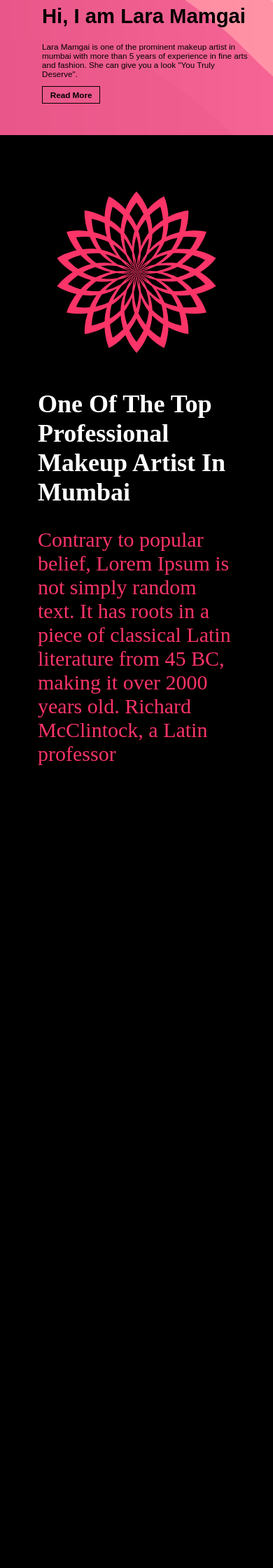
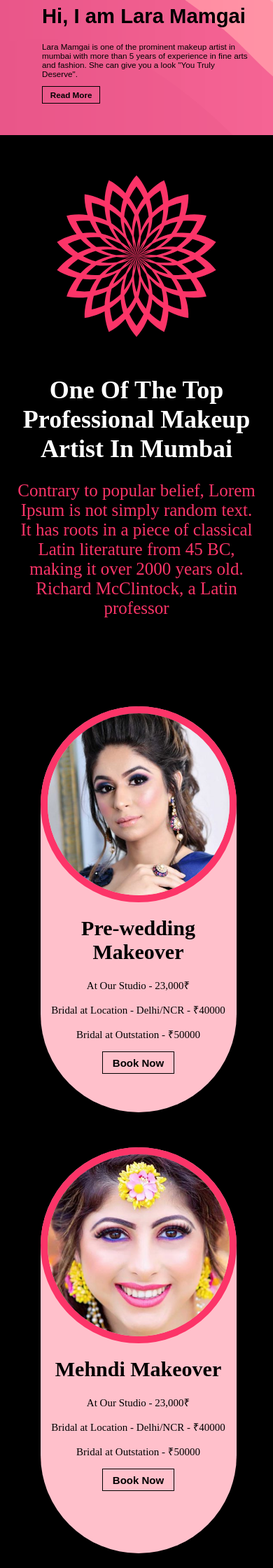
Before and after one commit to shailstar/lara-makeup, a Django app: page / in a window 390 px wide. Shown: the part 414-2654 px from the top of the page at 70% size. Before the commit the page ends 1507 px from the top, so only its background shows below. Run offline with Django 3.2, Linux system fonts and the light colour scheme; some libraries are stand-ins or nearby versions; some web fonts are replaced.

Commit message:
Responsive Services

```diff
--- a/laraweb_root/website/static/1intro.css
+++ b/laraweb_root/website/static/1intro.css
@@ -165,6 +165,8 @@
         object-fit: cover;
     }
 }
+
+
 
 /* Extra large devices (large laptops and desktops, 1200px and up) */
 @media only screen and (max-width: 1200px) {
--- a/laraweb_root/website/static/2services.css
+++ b/laraweb_root/website/static/2services.css
@@ -64,8 +64,8 @@
 	}
 
 	.maketype111, .maketype211, .maketype311, .maketype411{
-		width: 300px;
-		height: 300px;
+		width: 320px;
+		height: 320px;
 		border-radius: 50%;
 		overflow: hidden;
 		border: 10px solid #fc3468;
@@ -75,7 +75,7 @@
 	.maketype112, .maketype212, .maketype312, .maketype412{
 
 		height: 300px;
-		font-size: 22px;
+		font-size: 20px;
 		color: black;
 
 	}
@@ -380,8 +380,8 @@
 	}
 
 	.maketype111, .maketype211, .maketype311, .maketype411{
-		width: 300px;
-		height: 300px;
+		width: 320px;
+		height: 320px;
 		border-radius: 50%;
 		overflow: hidden;
 		border: 10px solid #fc3468;
@@ -391,7 +391,7 @@
 	.maketype112, .maketype212, .maketype312, .maketype412{
 
 		height: 300px;
-		font-size: 22px;
+		font-size: 1.6vw;
 		color: black;
 
 	}
@@ -632,20 +632,176 @@
 }
 
 /* Large devices (laptops/desktops, 992px and up) */
-@media only screen and (max-width: 992px) {...}
+@media only screen and (max-width: 992px) {
+	#services1{
+		grid-template-columns: 75% 25%;
+	}
+	#services11{
+		padding: 10px;
+	}
+
+	#services11 > h1{
+		font-size: 36px;
+	}
+
+	#services11 > p{
+		font-size: 25px;;
+	}
+
+
+	#Layer_1{
+		width: 20vw;
+	}
+
+	.maketype111, .maketype211, .maketype311, .maketype411 {
+    width: 200px;
+    height: 200px;
+  }
+	.maketype112, .maketype212, .maketype312, .maketype412 {
+	    height: 200px;
+	    font-size: 12px;
+	    color: black;
+	}
+  .Drag1, .Drag2, .Drag3, .Drag4{
+  	width: 200px;
+  	height: 200px;
+  }
+
+  .Drag1 > div{
+  	width: 55px;
+  	height: 6px;
+  }
+
+  .Drag2 > div{
+  	width: 55px;
+  	height: 6px;
+  }
+
+  .Drag3 > div{
+  	width: 55px;
+  	height: 6px;
+  }
+
+  .Drag4 > div{
+  	width: 55px;
+  	height: 6px;
+  }
+}
 
 /* Medium devices (landscape tablets, 768px and up) */
-@media only screen and (max-width: 768px) {...}
+@media only screen and (max-width: 768px) {
+	#services11 > h1 {
+	    font-size: 30px;
+	}
+	#services11 > p {
+	    font-size: 25px;
+	}
+	.maketype111, .maketype211, .maketype311, .maketype411 {
+    width: 170px;
+    height: 170px;
+  }
+	.maketype112, .maketype212, .maketype312, .maketype412 {
+	    height: 170px;
+	    font-size: 12px;
+	    color: black;
+	}
+  .Drag1, .Drag2, .Drag3, .Drag4{
+  	width: 170px;
+  	height: 170px;
+  }
+
+  .Drag1 > div{
+  	width: 46px;
+  	height: 6px;
+  }
+
+  .Drag2 > div{
+  	width: 46px;
+  	height: 6px;
+  }
+
+  .Drag3 > div{
+  	width: 46px;
+  	height: 6px;
+  }
+
+  .Drag4 > div{
+  	width: 46px;
+  	height: 6px;
+  }
+}
 
 /* Small devices (portrait tablets and large phones, 600px and up) */
-@media only screen and (max-width: 600px) {...}
+@media only screen and (max-width: 600px) {
+	#services1{
+		grid-template-columns: 100%;
+	  grid-template-rows: 50% 50%;
+	}
+	#services11{
+		grid-column-start: 1;
+		grid-column-end: 2;
+		grid-row-start: 2;
+		grid-row-end: 3;
+		text-align: center;
+	}
+	#services12{
+		grid-column-start: 1;
+		grid-column-end: 2;
+		grid-row-start: 1;
+		grid-row-end: 2;
+		justify-self: center;
+		padding-top: 20px;
+	}
+
+	#Layer_1 {
+	    width: 40vw;
+	}
+	.maketype1{
+		display: flex;
+		flex-direction: column;
+		align-items: center;
+	}
+
+	li.maketype11{
+		display: grid;
+		grid-template-columns: 100%;
+		grid-template-rows: 280px 300px;
+		justify-items: center;
+		height: 450px;
+		width: 280px;
+		border-radius: 140px;
+	}
+
+	.maketype111, .maketype211, .maketype311, .maketype411 {
+		  grid-row-start: 1;
+		  grid-row-end: 2;
+	    width: 280px;
+	    height: 280px;
+	}
+	.maketype112, .maketype212, .maketype312, .maketype412 {
+		  grid-row-start: 2;
+		  grid-row-end: 3;
+		  font-size:  15px;
+		  text-align: center;
+	}
+
+
+
+	.maketype116, .maketype216, .maketype316, .maketype416{
+		display:  none;
+	}
+
+}
 
 @media only screen and (max-width: 450px) {
 	#services1{
-		margin: 35px;
+		margin-top: 80px;
+		margin-left: 5px;
+		margin-right:  5px;
+		margin-bottom: 5px;
 		display: grid;
 		grid-template-columns: 100%;
-		grid-template-rows: 30% 70%;
+		grid-template-rows: 40% 60%;
 	}
 	#services11{
 		grid-column-start: 1;
@@ -660,7 +816,6 @@
 		font-size: 36px;
 	}
 
-	}
 
 	#services12{
 		grid-column-start: 1;
@@ -674,6 +829,43 @@
 		width: 60vw;
 	}
 
+	li.maketype11{
+		display: grid;
+		grid-template-columns: 100%;
+		grid-template-rows: 280px 300px;
+		justify-items: center;
+		height: 450px;
+		width: 280px;
+		border-radius: 140px;
+	}
+
+	.maketype111, .maketype211, .maketype311, .maketype411 {
+		  grid-row-start: 1;
+		  grid-row-end: 2;
+	    width: 280px;
+	    height: 280px;
+	}
+	.maketype112, .maketype212, .maketype312, .maketype412 {
+		  grid-row-start: 2;
+		  grid-row-end: 3;
+		  font-size:  15px;
+		  text-align: center;
+	}
+	.maketype116, .maketype216, .maketype316, .maketype416{
+		display:  none;
+	}
+}
+
+@media only screen and (max-width: 400px){
+   	#services1{
+		margin-top: 50px;
+		margin-left: 5px;
+		margin-right:  5px;
+		margin-bottom: 5px;
+		display: grid;
+		grid-template-columns: 100%;
+		grid-template-rows: 35% 65%;
+	}
 }
 
 
--- a/laraweb_root/website/templates/website/home.html
+++ b/laraweb_root/website/templates/website/home.html
@@ -331,7 +331,6 @@
             </svg>
         </div>
     </div>
-    <!--
     <div id="maketype">
         <ul class="maketype1">
             <li class="maketype11">
@@ -461,7 +460,7 @@
         </ul>
     </div>
 </div>
-
+<!--
 <div id="testimonials">
     <div>
         <h1>Testimonials</h1>
```
